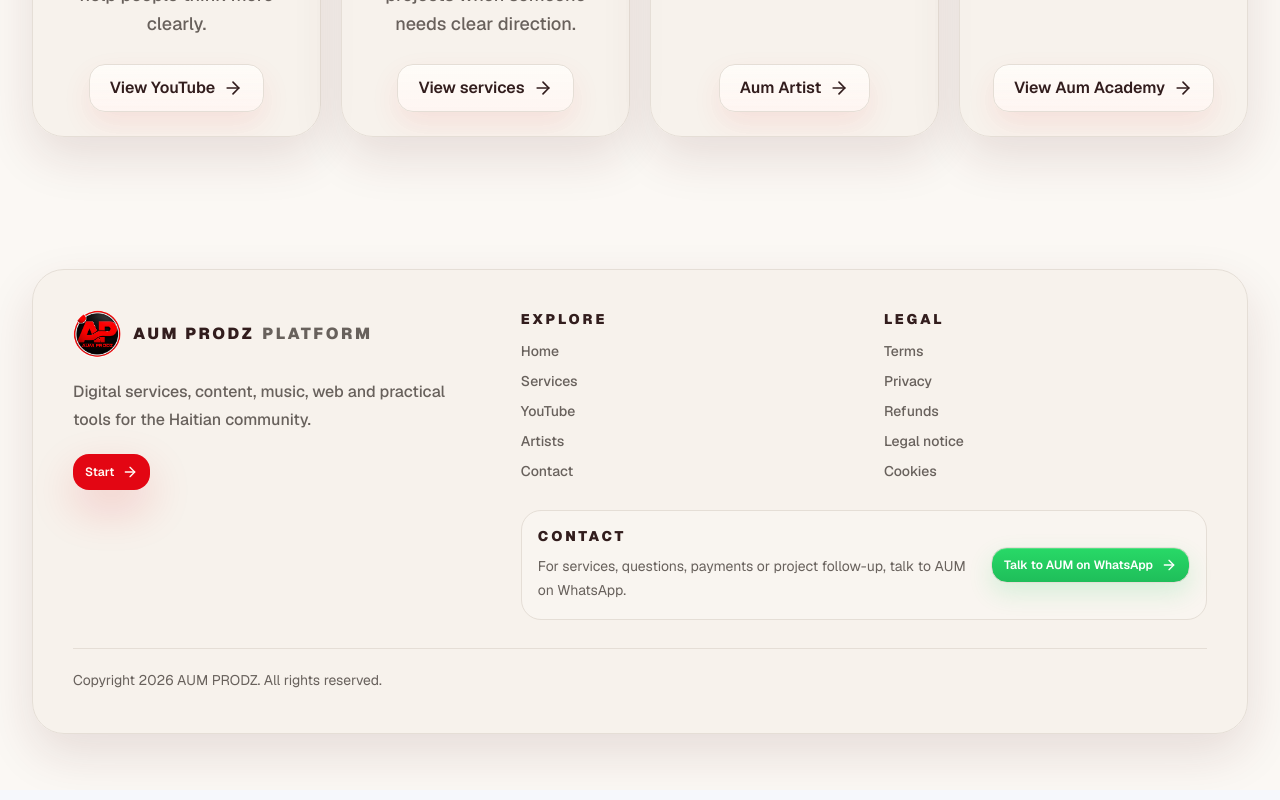
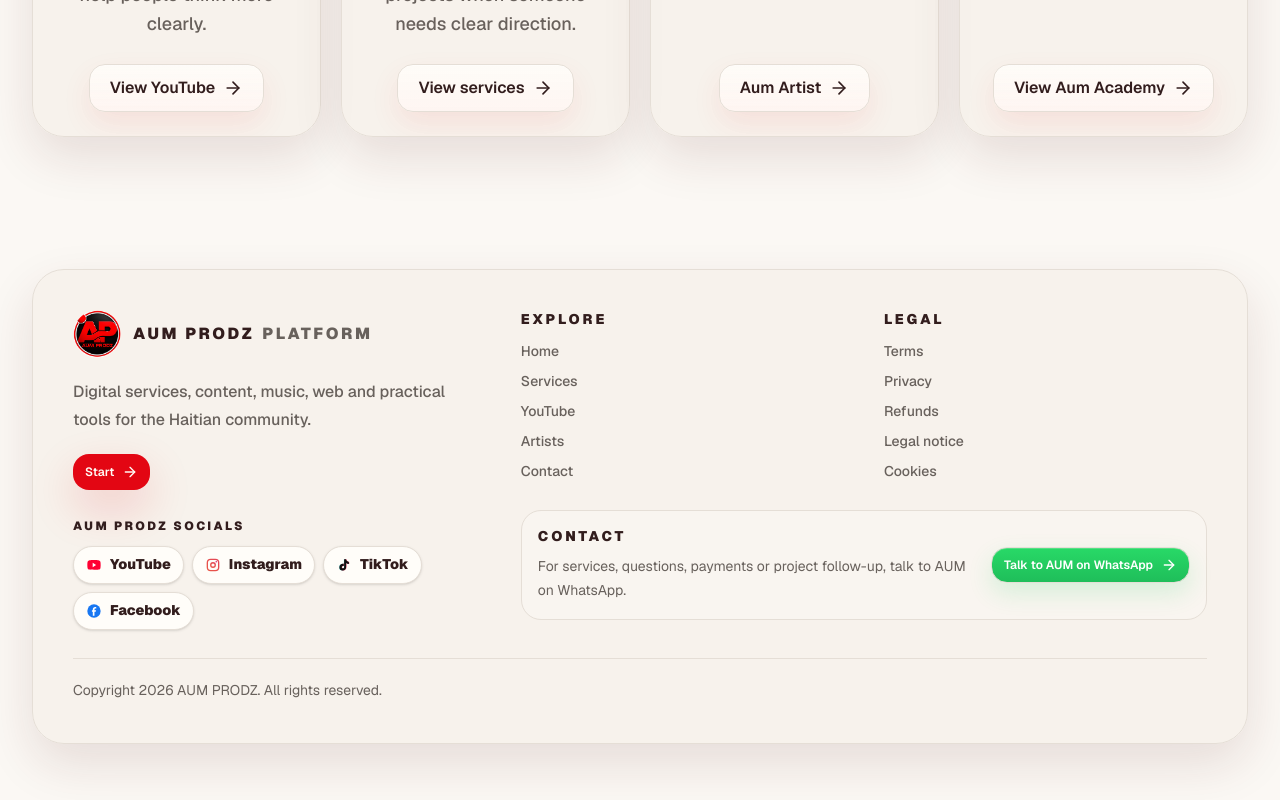
Before and after one commit to aumdevs/aumprodz, a Next.js app: page / in a window 1280 px wide. Shown: the part 2036-2836 px from the top of the page. Built offline with nearby package versions, Linux system fonts and the light colour scheme; no server answers.

Commit message:
Add social links to public footer

```diff
--- a/src/components/public/public-footer.tsx
+++ b/src/components/public/public-footer.tsx
@@ -23,6 +23,7 @@
   navTitle: string;
   platformLabel: string;
   rights: string;
+  socialTitle: string;
   startCta: string;
   supportText: string;
   whatsappMessage: string;
@@ -44,6 +45,7 @@
     navTitle: "Eksplore",
     platformLabel: "Platfòm",
     rights: "Tout dwa rezève.",
+    socialTitle: "Rezo AUM PRODZ",
     startCta: "Kòmanse",
     supportText: "Pou sèvis, kesyon, peman oswa swivi pwojè, pale ak AUM sou WhatsApp.",
     whatsappMessage: "Bonjou AUM, mwen vle pale ak ou sou WhatsApp.",
@@ -63,6 +65,7 @@
     navTitle: "Explorar",
     platformLabel: "Plataforma",
     rights: "Todos los derechos reservados.",
+    socialTitle: "Redes de AUM PRODZ",
     startCta: "Comenzar",
     supportText: "Para servicios, dudas, pagos o seguimiento, habla con AUM por WhatsApp.",
     whatsappMessage: "Hola AUM, quiero hablar contigo por WhatsApp.",
@@ -82,6 +85,7 @@
     navTitle: "Explore",
     platformLabel: "Platform",
     rights: "All rights reserved.",
+    socialTitle: "AUM PRODZ socials",
     startCta: "Start",
     supportText: "For services, questions, payments or project follow-up, talk to AUM on WhatsApp.",
     whatsappMessage: "Hi AUM, I want to talk to you on WhatsApp.",
@@ -101,6 +105,7 @@
     navTitle: "Explorer",
     platformLabel: "Plateforme",
     rights: "Tous droits réservés.",
+    socialTitle: "Réseaux AUM PRODZ",
     startCta: "Commencer",
     supportText: "Pour les services, questions, paiements ou suivis, parlez avec AUM sur WhatsApp.",
     whatsappMessage: "Bonjour AUM, je veux parler avec vous sur WhatsApp.",
@@ -120,6 +125,7 @@
     navTitle: "Explorar",
     platformLabel: "Plataforma",
     rights: "Todos os direitos reservados.",
+    socialTitle: "Redes da AUM PRODZ",
     startCta: "Começar",
     supportText: "Para serviços, dúvidas, pagamentos ou acompanhamento, fale com AUM pelo WhatsApp.",
     whatsappMessage: "Olá AUM, quero falar com você pelo WhatsApp.",
@@ -145,6 +151,28 @@
     { href: "/legal/aviso", label: copy.legal.notice },
     { href: "/legal/cookies", label: copy.legal.cookies },
   ];
+  const socialLinks = [
+    {
+      href: "https://www.youtube.com/@aumprodz7298/videos",
+      icon: YouTubeLogo,
+      label: "YouTube",
+    },
+    {
+      href: "https://www.instagram.com/aumprodz/",
+      icon: InstagramLogo,
+      label: "Instagram",
+    },
+    {
+      href: "https://www.tiktok.com/@aumprodz",
+      icon: TikTokLogo,
+      label: "TikTok",
+    },
+    {
+      href: "https://www.facebook.com/aumprodz",
+      icon: FacebookLogo,
+      label: "Facebook",
+    },
+  ];
 
   return (
     <footer className="bg-background">
@@ -163,6 +191,31 @@
                 {copy.startCta}
                 <ArrowRight className="size-4" />
               </Link>
+
+              <div className="space-y-3 pt-2">
+                <p className="text-xs font-black uppercase tracking-[0.2em] text-foreground">
+                  {copy.socialTitle}
+                </p>
+                <div className="flex flex-wrap gap-2">
+                  {socialLinks.map((social) => {
+                    const Icon = social.icon;
+
+                    return (
+                      <Link
+                        key={social.href}
+                        aria-label={social.label}
+                        className="inline-flex items-center gap-2 rounded-full border border-border bg-card px-3 py-2 text-sm font-black text-foreground shadow-sm transition-colors hover:border-primary/35 hover:bg-background"
+                        href={social.href}
+                        rel="noreferrer"
+                        target="_blank"
+                      >
+                        <Icon className="size-4" />
+                        {social.label}
+                      </Link>
+                    );
+                  })}
+                </div>
+              </div>
             </div>
 
             <div className="space-y-7">
@@ -242,3 +295,76 @@
     </nav>
   );
 }
+
+function YouTubeLogo({ className }: { className?: string }) {
+  return (
+    <svg className={className} viewBox="0 0 24 24" aria-hidden="true">
+      <path
+        fill="#ff0033"
+        d="M21.6 7.2a3 3 0 0 0-2.1-2.1C17.6 4.6 12 4.6 12 4.6s-5.6 0-7.5.5a3 3 0 0 0-2.1 2.1C2 9.1 2 12 2 12s0 2.9.4 4.8a3 3 0 0 0 2.1 2.1c1.9.5 7.5.5 7.5.5s5.6 0 7.5-.5a3 3 0 0 0 2.1-2.1c.4-1.9.4-4.8.4-4.8s0-2.9-.4-4.8Z"
+      />
+      <path fill="#fff" d="m10 15.5 5.2-3.5L10 8.5v7Z" />
+    </svg>
+  );
+}
+
+function InstagramLogo({ className }: { className?: string }) {
+  return (
+    <svg className={className} viewBox="0 0 24 24" aria-hidden="true">
+      <defs>
+        <linearGradient id="footer-instagram-gradient" x1="2" x2="22" y1="22" y2="2">
+          <stop stopColor="#feda75" />
+          <stop offset=".35" stopColor="#fa7e1e" />
+          <stop offset=".62" stopColor="#d62976" />
+          <stop offset="1" stopColor="#4f5bd5" />
+        </linearGradient>
+      </defs>
+      <rect
+        width="17"
+        height="17"
+        x="3.5"
+        y="3.5"
+        rx="5"
+        fill="none"
+        stroke="url(#footer-instagram-gradient)"
+        strokeWidth="2"
+      />
+      <circle cx="12" cy="12" r="3.4" fill="none" stroke="url(#footer-instagram-gradient)" strokeWidth="2" />
+      <circle cx="16.9" cy="7.1" r="1.2" fill="#d62976" />
+    </svg>
+  );
+}
+
+function TikTokLogo({ className }: { className?: string }) {
+  return (
+    <svg className={cn("dark-visible-logo", className)} viewBox="0 0 24 24" aria-hidden="true">
+      <path
+        fill="#25f4ee"
+        d="M14.7 3.5c.4 2.3 1.8 3.7 4.2 3.9v3a7 7 0 0 1-4.1-1.3v5.8c0 3-2 5.2-5.1 5.2a4.9 4.9 0 0 1-5-4.9c0-3 2.3-5 5.4-5 .4 0 .7 0 1 .1v3.3a2.4 2.4 0 0 0-1.1-.2 1.8 1.8 0 1 0 1.8 1.8V3.5h2.9Z"
+        opacity=".7"
+      />
+      <path
+        fill="#fe2c55"
+        d="M15.6 3.5c.4 2.3 1.8 3.7 4.2 3.9v3a7 7 0 0 1-4.1-1.3v5.8c0 3-2 5.2-5.1 5.2a4.9 4.9 0 0 1-5-4.9c0-3 2.3-5 5.4-5 .4 0 .7 0 1 .1v3.3a2.4 2.4 0 0 0-1.1-.2 1.8 1.8 0 1 0 1.8 1.8V3.5h2.9Z"
+        opacity=".85"
+      />
+      <path
+        data-dark-visible-fill
+        fill="#111"
+        d="M15.1 3.5c.4 2.3 1.8 3.7 4.2 3.9v3a7 7 0 0 1-4.1-1.3v5.8c0 3-2 5.2-5.1 5.2a4.9 4.9 0 0 1-5-4.9c0-3 2.3-5 5.4-5 .4 0 .7 0 1 .1v3.3a2.4 2.4 0 0 0-1.1-.2 1.8 1.8 0 1 0 1.8 1.8V3.5h2.9Z"
+      />
+    </svg>
+  );
+}
+
+function FacebookLogo({ className }: { className?: string }) {
+  return (
+    <svg className={className} viewBox="0 0 24 24" aria-hidden="true">
+      <circle cx="12" cy="12" r="10" fill="#1877f2" />
+      <path
+        fill="#fff"
+        d="M14.5 13h-1.8v6h-2.5v-6H8.9v-2.2h1.3V9.4c0-1 .3-1.8.9-2.4.6-.6 1.5-.9 2.6-.9.8 0 1.4.1 1.7.2v2h-1.2c-.5 0-.9.1-1.1.3-.2.2-.3.6-.3 1v1.2h2.4L14.5 13Z"
+      />
+    </svg>
+  );
+}
```
